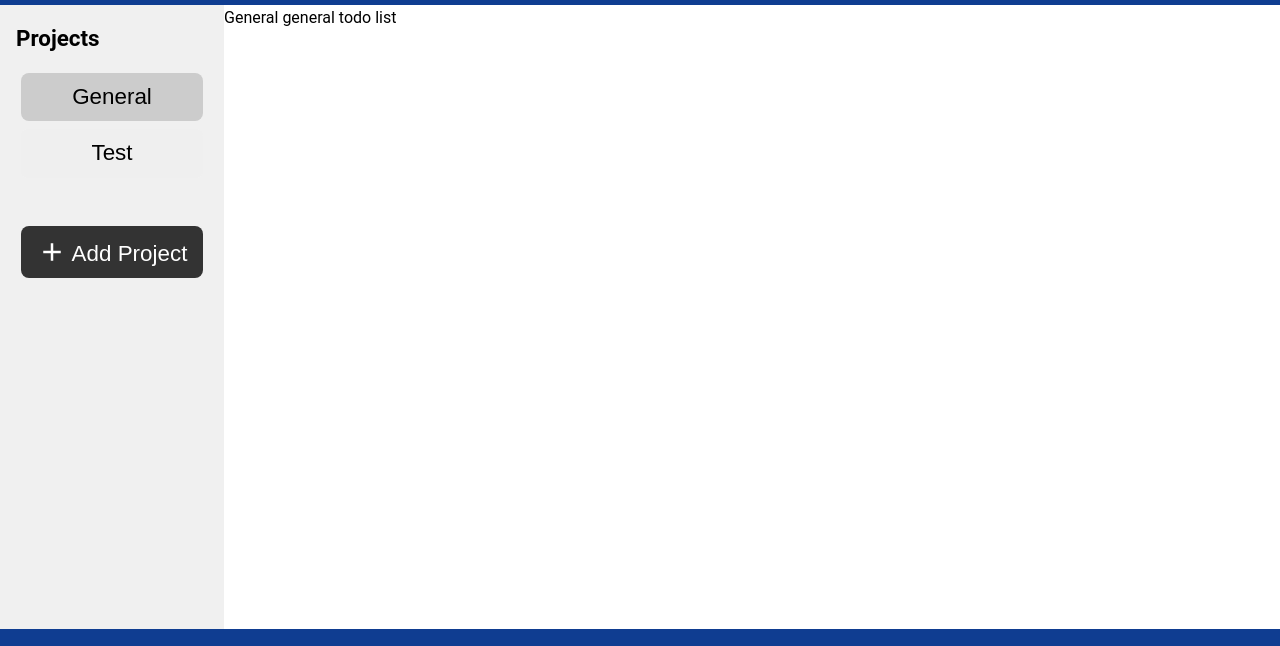
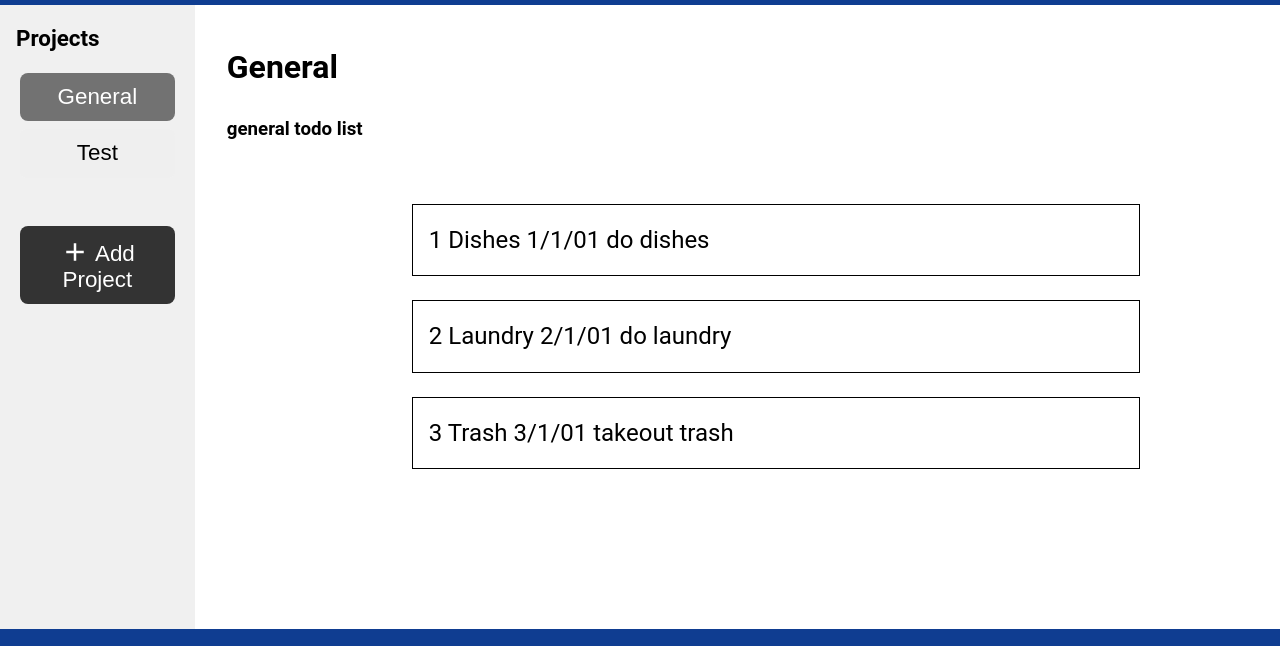
Before and after one commit to SanctusFides/TOP-todo-list, a website built with webpack: page dist/index.html in a window 1280 px wide. Shown: the part 99-745 px from the top of the page. Built offline with nearby package versions, Linux system fonts and the light colour scheme.

Commit message:
Buttons loading correct projects - formatting now

```diff
--- a/src/index.js
+++ b/src/index.js
@@ -110,17 +110,14 @@ class Manager {
     }
 
     printProjects() {
-        // this.toDoList.forEach((todo) => {
-        //     console.log(todo);
-        // });
         console.log(this.projectList);
     }
 
     getProject(name) {
         for (let i = 0; i < this.projectList.length; i++) {
-                if(this.projectList[i].title === name){
-                    return this.projectList[i];
-                };
+            if (this.projectList[i].title === name) {
+                return this.projectList[i];
+            };
         };
     }
 }
@@ -133,22 +130,25 @@ let managerObj = new Manager();
 // array which is what is looked at to populate the tabs.
 function generalCreation() {
     // BELOW IS JUST A TEST UNIT THAT I HAVE CREATED TO COPY/PASTE. THIS WILL BE REMOVED
-    let test1 = new ToDo('Dishes', '1/1/01', '1', 'do dishes');
-    let test2 = new ToDo('Laundry', '2/1/01', '2', 'do laundry');
-    let test3 = new ToDo('Trash', '3/1/01', '3', 'takeout trash');
+    let todo1 = new ToDo('Dishes', '1/1/01', '1', 'do dishes');
+    let todo2 = new ToDo('Laundry', '2/1/01', '2', 'do laundry');
+    let todo3 = new ToDo('Trash', '3/1/01', '3', 'takeout trash');
 
     const generalProj = new Project('General', 'general todo list');
-    generalProj.addToDo(test1);
-    generalProj.addToDo(test2);
-    generalProj.addToDo(test3);
+    generalProj.addToDo(todo1);
+    generalProj.addToDo(todo2);
+    generalProj.addToDo(todo3);
 
     // Test proj will be removed afterwards. This is only to have a second data set instantiated
-    const testProj = new Project('Test', 'general todo list');
+    const testProj = new Project('Test', 'and I helped!');
+    let test1 = new ToDo('TEST', '1/1/01', '1', 'do dishes');
+    let test2 = new ToDo('Testing', '2/1/01', '2', 'do laundry');
+    let test3 = new ToDo('test', '3/1/01', '3', 'takeout trash');
     testProj.addToDo(test1);
     testProj.addToDo(test2);
     testProj.addToDo(test3);
 
-    // TEST MANAGER IS NOT NEEDED ANY LONGER - regular manager that lives global takes care of this - WILL REMOVE TOMORROW
+    // TEST MANAGER IS NOT NEEDED ANY LONGER - regular manager that lives global takes care of this - WILL REMOVE WHEN DONE
     const testMng = new Manager();
     testMng.addProject(generalProj);
 
@@ -162,29 +162,84 @@ function generalCreation() {
 }
 
 // Selecting the project body to interact with
-const projectBody = document.getElementById('rightContainer');
+let projectBody = document.getElementById('rightContainer');
 
 function load(id) {
     // First 4 lines handle the class name logic - used to set the active element's proj button to be darkened
     let oldSelection = document.querySelector('.proj-button-active');
-    if (oldSelection) {oldSelection.className = 'proj-button';}
+    if (oldSelection) { oldSelection.className = 'proj-button'; }
     let button = document.getElementById(id);
-    if (button) {button.className = 'proj-button-active';}
+    if (button) { button.className = 'proj-button-active'; }
     // After the class names are examined, it will then run the loadProject function which will load the data
-    loadProject('General');
+    loadProject(id);
 }
 
+// LOAD PROJECT IS THE BULK OF THE LOGIC - this is where the to-do list panel is built
 function loadProject(id) {
-    projectBody.textContent = '';
-    let projectObj = managerObj.getProject(id);
-    projectBody.textContent = projectObj.title +' ' + projectObj.description;
+    // The remove is first run to clear the page from the general project data and then rebuild it with the new data
+    projectBody.remove();
+    // setting the new div to contain the id and class of the original
+    const newBody = document.createElement('div');
+    newBody.id = 'rightContainer';
+    newBody.className = 'right-container';
+    document.getElementById('midRight').appendChild(newBody);
+
+    // Creating a div in which project data is loaded into, this is fed into the above container - this is the one that will actually house the projects data
+    const projectDiv = document.createElement('div');
+    projectDiv.className = 'project-div';
+    projectDiv.id = 'projectDiv';
+    newBody.appendChild(projectDiv);
+
+    // Line below reaches into the manager and pulls out the object to extrapolate data
+    const projectObj = managerObj.getProject(id);
+
+    // Creating header info to display the title and description of the project
+    const headerDiv = document.createElement('div');
+    const headerSpan = document.createElement('span');
+    headerDiv.className='header-div';
+    headerSpan.className='header-span';
+    // Setting the header text values for name and description of project to go at top of panel
+    const headerH1 = document.createElement('h1');
+    headerH1.className='header1';
+    headerH1.textContent = projectObj.title;
+    headerSpan.appendChild(headerH1);
+    const headerH3 = document.createElement('h3');
+    headerH3.className='header3';
+    headerH3.textContent = projectObj.description;
+    headerSpan.appendChild(headerH3);
+
+    headerDiv.appendChild(headerSpan);
+    newBody.appendChild(headerDiv);
+
+    // This for loop goes through the actual project's to-do list and builds that info onto the page
+    for (let i = 0; i < projectObj.toDoList.length; i++) {
+        // Creating a P tag to insert a span that will contain the info - span for formatting inline
+        const elementLine = document.createElement('p');
+        const elementSpan = document.createElement('span');
+        projectDiv.appendChild(elementLine);
+        elementLine.appendChild(elementSpan);
+
+        // console.log(projectObj.toDoList[i]);
+        const toDoObj = projectObj.toDoList[i];
+        const title = toDoObj._title;
+        const priority = toDoObj._priority;
+        const dueDate = toDoObj._dueDate;
+        const notes = toDoObj._notes;
+
+        elementSpan.textContent = `${priority} ${title} ${dueDate} ${notes}`;
+    }
+
+    // This line below is essential for setting the global projectBody variable to this new value.
+    // This is needed to retain the object after it is removed at the start of loadProject. It is null otherwise, this reloads it
+    projectBody = newBody;
 }
 
 // Loops through manager object's project list and creates the buttons for all the projects in the manager obj's array
+// This change is much better, as now we can run this again when a new project is added
 function loadButtons() {
     let projectList = document.getElementById('projects');
     for (let i = 0; i < managerObj.projectList.length; i++) {
-        console.log('mic check');
+        // console.log('mic check');
         const projButton = document.createElement('button');
         let projObj = managerObj.projectList[i];
         projButton.textContent = projObj.title;
--- a/src/style.css
+++ b/src/style.css
@@ -36,8 +36,29 @@ body {
     padding: 1rem;
     gap: 3rem;
 }
-/* .mid-right {
-} */
+.mid-right {
+    width: 100%;
+    min-height: calc(100vh - 104px - 67px);
+}
+
+.right-container {
+    width: 100%;
+    height: 100%;
+    display: grid;
+    grid-template-columns: 1fr 4fr;
+    grid-template-rows: 1fr 4fr;
+}
+
+.header-div {
+    padding: 1rem;
+    padding-left: 2rem;
+    grid-row: 1;
+}
+.project-div{
+    grid-row: 2 / span 3;
+    grid-column: 2;
+    font-size: 1.5rem;
+}
 
 .proj-container {
     display: flex;
@@ -80,6 +101,16 @@ body {
     background-color: rgb(90, 90, 90);
     color: white;
 }
+
+
+.project-div > p {
+    width: 80%;
+    padding: 1rem;
+    border: solid black 1px;
+}
+
+
+
 /* FOR THE SVG ON THE ADD PROJECT BUTTON */
 button > svg {
     margin-bottom: -6px;
@@ -102,7 +133,8 @@ button > svg {
     font-size: 1.4rem;
     padding: .7rem;
     border-radius: 8px;
-    background-color: rgb(204, 204, 204);
+    background-color: rgb(114, 114, 114);
+    color: white;
 }
 
 
```
Also changed, not shown: dist/index.html, dist/main.js.
